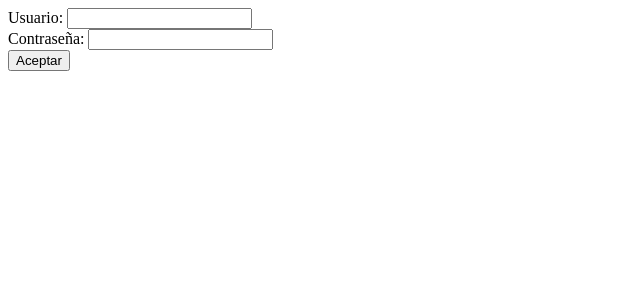
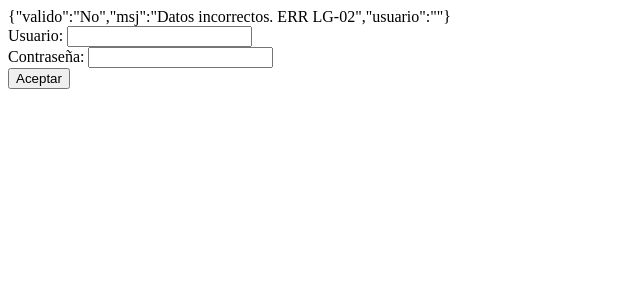
Before and after one commit to A26644/2CursoDAM, a PHP site: page /login.php in a window 1280 px wide. Shown: the top 300 px of the page, without its empty margins (0-640 px from the left). Run offline with PHP 8.4, Linux system fonts and the light colour scheme; the visitor is signed in with stand-in values (Sample User, id 1); data that the repository does not hold is empty.

```diff
--- a/desarrollo-de-interfaces/Login/login.php
+++ b/desarrollo-de-interfaces/Login/login.php
@@ -1,4 +1,6 @@
 <!DOCTYPE html>
+<?php include_once './validarUsuario.php'; ?>
+
 
 <?php session_start();
 if (isset($_SESSION['usuario']) && $_SESSION['usuario'] != '') {
@@ -36,10 +38,10 @@ if ($user == '' || $pass == '') {
 <body>
     <form action="login.php">
         <label for="usuario">Usuario:
-            <input type="text" id="name" name="user" value="<?php echo $usuario ?>"><br>
+            <input type="text" id="name" name="user" value=""><br>
         </label>
         <label for="pass">Contraseña:
-            <input type="pass" id="pass" name="pass" value="<?php echo $pass ?>"><br>
+            <input type="pass" id="pass" name="pass" value=""><br>
         </label>
         <span id="msj"></span>
         <button type="button" id="aceptar" onclick="">Aceptar</button>
--- a/desarrollo-de-interfaces/Login/login2.php
+++ b/desarrollo-de-interfaces/Login/login2.php
@@ -20,6 +20,7 @@ if ($user == '' || $pass == '') {
     }
 }
 
+
 ?>
 
 <html>
@@ -34,6 +35,7 @@ if ($user == '' || $pass == '') {
 </head>
 
 <body>
+    <?php include './validarUsuario.php'; ?>
     <form action="login.php">
         <label for="usuario">Usuario:
             <input type="text" id="name" name="user" value="<?php echo $usuario ?>"><br>
--- a/desarrollo-de-interfaces/Login/ts.js
+++ b/desarrollo-de-interfaces/Login/ts.js
@@ -6,4 +6,12 @@ function validar() {
         mensaje = "Debes completar los campos";
     }
     document.getElementById("msj").innerHTML = mensaje;
+    fetch("url")
+        .then(response => response.json())
+        .then(data => {
+            console.log(data)
+        })
+        .catch(err => {
+            console.log(err);
+        })
 }
--- /dev/null
+++ b/desarrollo-de-interfaces/Login/validarUsuario.php
@@ -0,0 +1,30 @@
+<?php
+$usuario = "";
+$password = "";
+// DIFERENTES MANERAS DE DECLARAR UN ARRAY EN PHP
+// PRIMERA
+$respuseta["valido"] = "No";
+$respuesta["msj"] = "No verificado";
+$respuesta["usuario"] = "";
+// SEGUNDA
+$respuesta = array("valido" => "No", "msj" => "No verificado", "usuario" => "");
+// TERCERA
+$respuesta = ["valido" => "No", "msj" => "No verificado", "usuario" => ""];
+if (isset($_GET)) {
+    extract($_GET);
+    if ($usuario = "" || $password = "") {
+        $respuesta["msj"] = "Datos incorrectos. ERR LG-01";
+    } else {
+        if ($usuario == "javier" || $password == "123") {
+            $respuseta["valido"] = "Si";
+            $respuesta["msj"] = "Usuario valido";
+            $respuesta["usuario"] = "javier";
+        } else {
+            $respuesta["msj"] = "Datos incorrectos. ERR LG-02";
+        }
+    }
+} else {
+    $respuesta["msj"] = "Datos no recibidos";
+}
+echo json_encode($respuesta)
+    ?>
```
